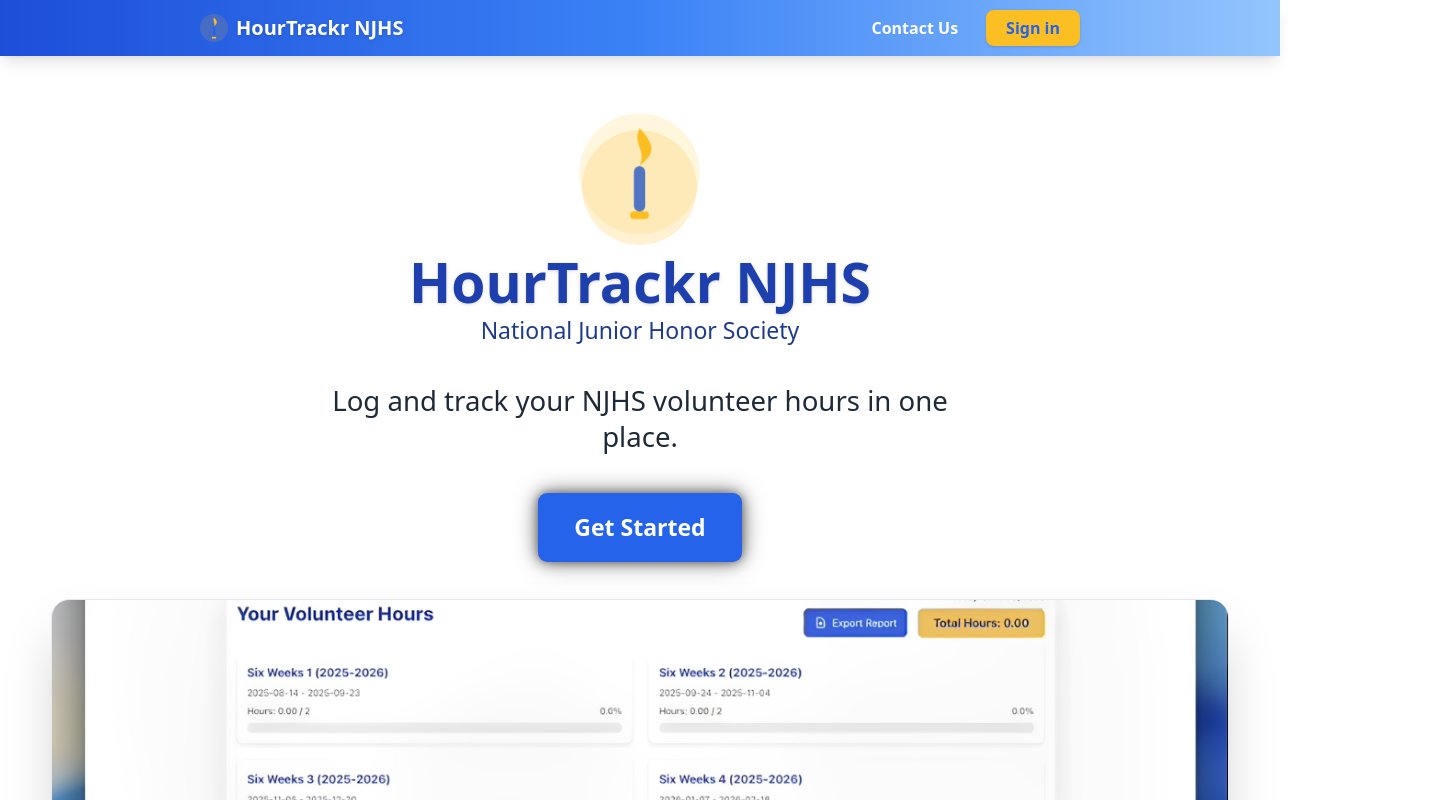
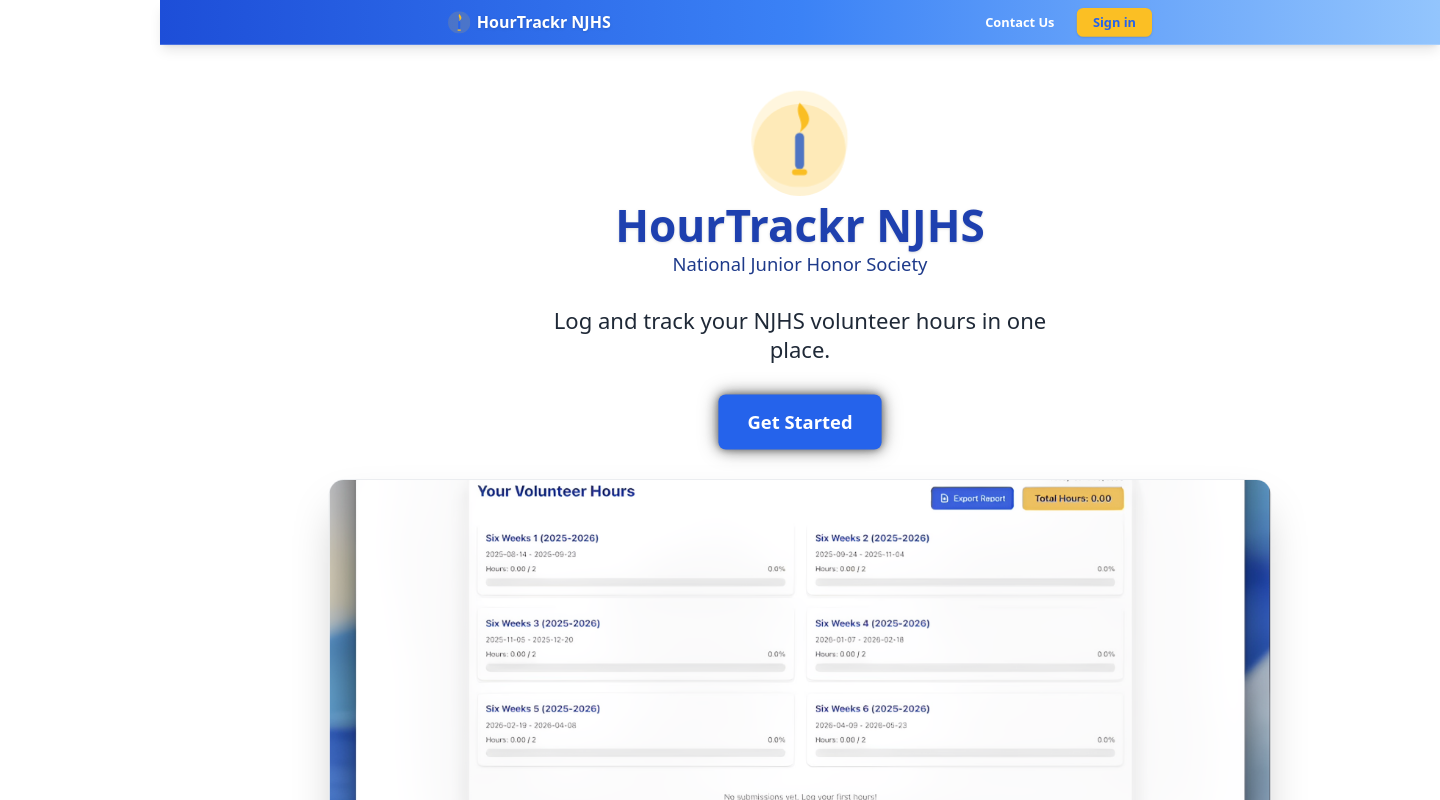
Before and after one commit to divnedusk08/plssss, a React (Vite) app: page / in a window 1280 px wide. Shown: the top 800 px of the page, 1440 px wide, since content can reach past the window. Built offline with nearby package versions, Linux system fonts and the light colour scheme.

Commit message:
Apply global 80% scale to entire app for zoomed-out look

```diff
--- a/src/App.tsx
+++ b/src/App.tsx
@@ -1711,7 +1711,7 @@
         <SplashScreen className={isFadingOut ? 'fade-out' : ''} />
       ) : (
         <Router>
-          <div className="min-h-screen flex flex-col">
+          <div className="min-h-screen flex flex-col" style={{ transform: 'scale(0.8)', transformOrigin: 'top center', width: '125%' }}>
             <Header />
             <main className="flex-1 overflow-auto fade-in bg-white min-h-[102vh]">
               <AppRoutes setDashboardRefreshKey={setDashboardRefreshKey} dashboardRefreshKey={dashboardRefreshKey} />
```
